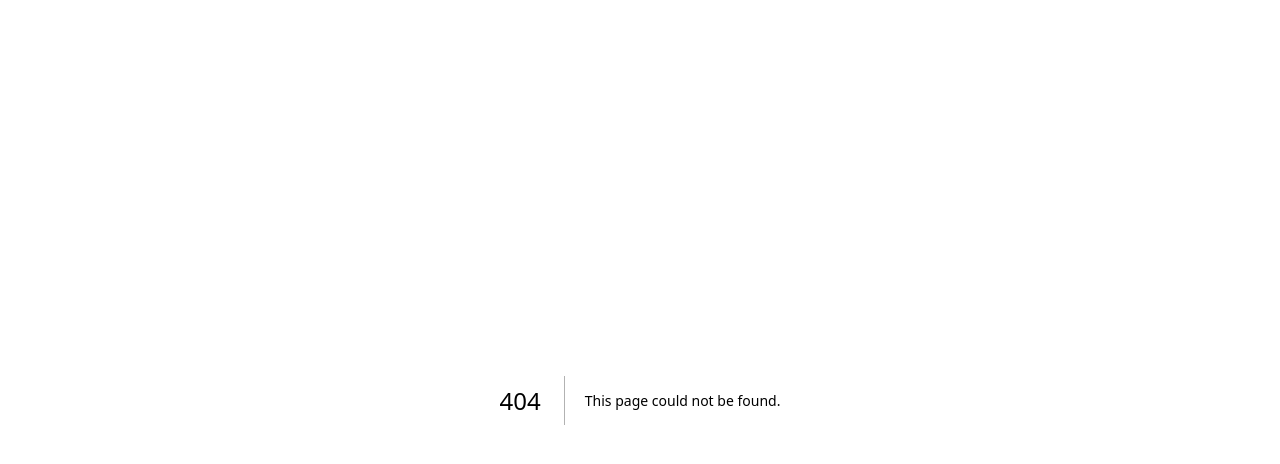
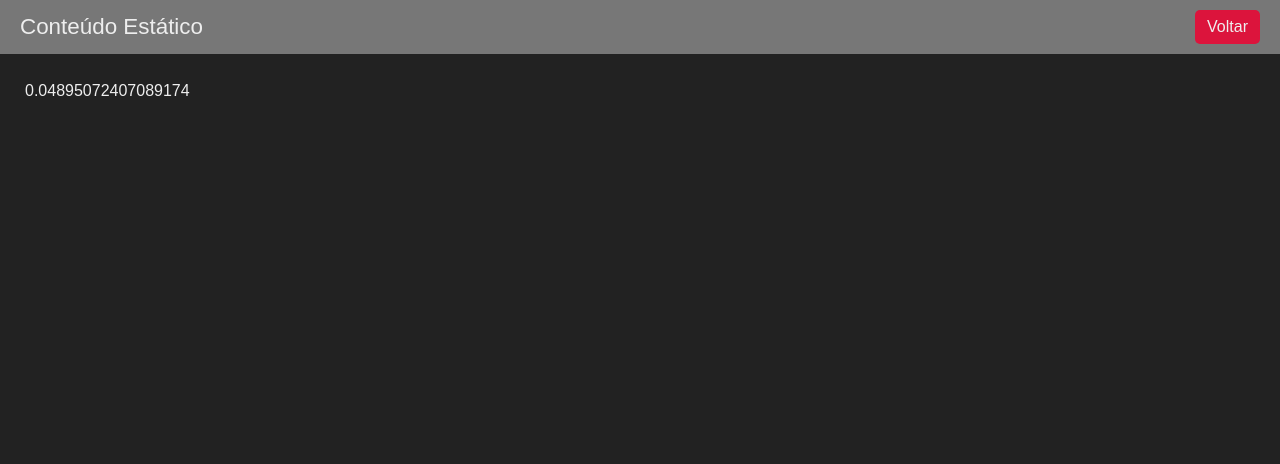
Before and after one commit to icaro-nog/react-redux-udemy, a Next.js app in the folder aulao_nextjs/fundamentos/: page /estatico in a window 1280 px wide. Before the commit this address had no page. Shown: the top 464 px of the page. Built offline with nearby package versions, Linux system fonts and the light colour scheme.

Commit message:
pré-renderização

```diff
--- a/aulao_nextjs/fundamentos/src/components/Layout.jsx
+++ b/aulao_nextjs/fundamentos/src/components/Layout.jsx
@@ -1,16 +1,16 @@
 import Link from 'next/link'
-import '../styles/Layout.modules.css'
+import styles from '../styles/Layout.module.css'
 
 export default function Layout(props){
     return (
-        <div className='layout'>
-            <div className='cabecalho'>
+        <div className={styles.layout}>
+            <div className={styles.cabecalho}>
                 <h1>{props.titulo ?? 'Mais um exemplo'}</h1>
                 <Link
                     href="/"
                 >Voltar</Link>
             </div>
-            <div className='conteudo'>
+            <div className={styles.conteudo}>
                 {props.children}
             </div>
         </div>
--- a/aulao_nextjs/fundamentos/src/components/Navegador.jsx
+++ b/aulao_nextjs/fundamentos/src/components/Navegador.jsx
@@ -1,5 +1,5 @@
 import Link from "next/link"
-import '../styles/Navegador.modules.css'
+import styles from '../styles/Navegador.module.css'
 
 export default function Navegador(props){
     return (
@@ -7,7 +7,7 @@ export default function Navegador(props){
             href={props.destino}
         >
             <div
-                className="navegador"
+                className={styles.navegador}
                 style={{
                     backgroundColor: props.cor ?? 'dodgerblue'
                 }}
--- /dev/null
+++ b/aulao_nextjs/fundamentos/src/pages/estatico.jsx
@@ -0,0 +1,21 @@
+import Layout from "../components/Layout";
+
+export async function getStaticProps(){
+    return {
+        props: {
+            numero: Math.random()
+        }
+    }
+}
+
+export default function Estatico(props){
+    return (
+        <Layout
+            titulo="Conteúdo Estático"
+        >
+            <div>
+                {props.numero}
+            </div>
+        </Layout>
+    )
+}
--- a/aulao_nextjs/fundamentos/src/pages/estiloso.jsx
+++ b/aulao_nextjs/fundamentos/src/pages/estiloso.jsx
@@ -1,11 +1,11 @@
-import '../styles/Estiloso.modules.css'
+import styles from '../styles/Estiloso.module.css'
 import Link from 'next/link'
 import Layout from '../components/Layout'
 
 export default function Estiloso(){
     return (
         <Layout titulo="Exemplo de CSS modularizado">
-            <div className='roxo'>
+            <div className={styles.roxo}>
                 <h1>Estilo usando CSS Módulos</h1>
             </div>
         </Layout>
--- a/aulao_nextjs/fundamentos/src/pages/index.jsx
+++ b/aulao_nextjs/fundamentos/src/pages/index.jsx
@@ -52,6 +52,11 @@ export default function Inicio(){
                 cor="yellow"
             >
             </Navegador>
+            <Navegador
+                texto="Conteúdo Estático"
+                destino="/estatico"
+                cor="pink"
+            ></Navegador>
         </div>
     )
 }
```
Also changed, not shown: aulao_nextjs/fundamentos/src/styles/Estiloso.module.css (renamed from aulao_nextjs/fundamentos/src/styles/Estiloso.modules.css), aulao_nextjs/fundamentos/src/styles/Layout.module.css (renamed from aulao_nextjs/fundamentos/src/styles/Layout.modules.css), aulao_nextjs/fundamentos/src/styles/Navegador.module.css (renamed from aulao_nextjs/fundamentos/src/styles/Navegador.modules.css).
